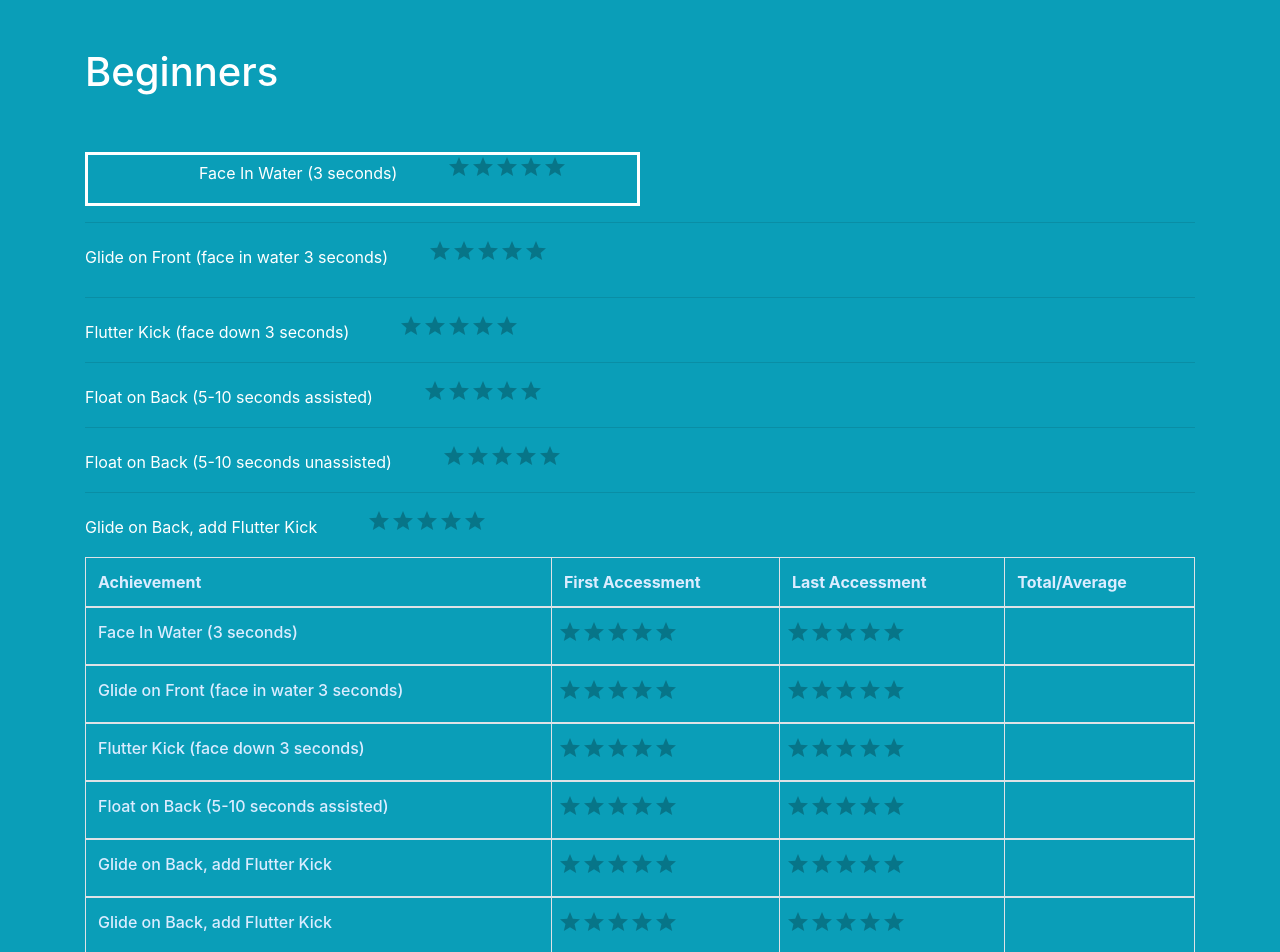
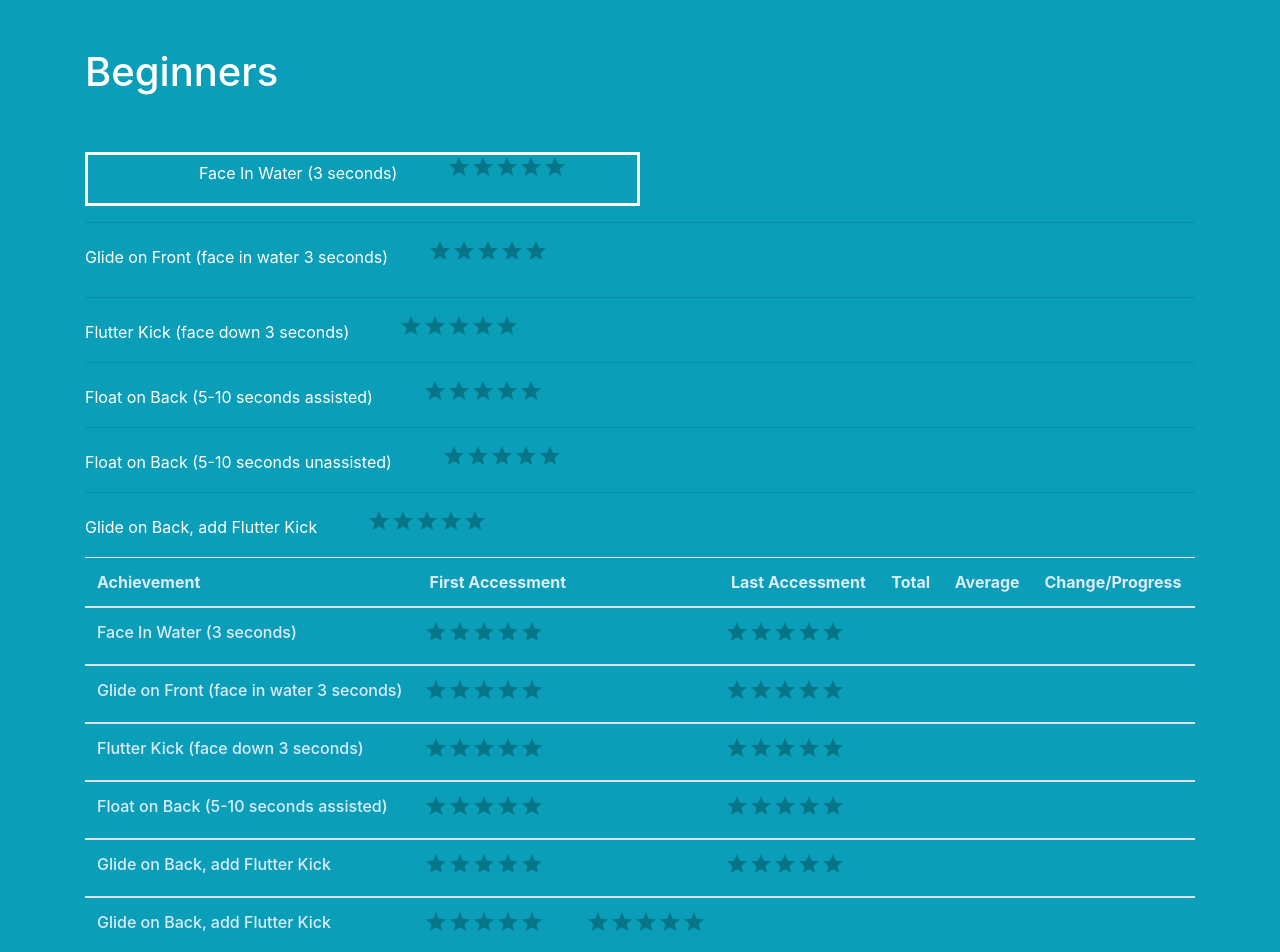
Before and after one commit to jimmymetts/Dolphin-Swimmers, a React (Create React App) app: page /beginners in a window 1280 px wide. Shown: the top 952 px of the page. Built offline with nearby package versions, Linux system fonts and the light colour scheme.

Commit message:
added total, average & progress to col

```diff
--- a/src/Beginners.js
+++ b/src/Beginners.js
@@ -104,19 +104,23 @@ function Beginners() {
                 setHover(newHover);
             }}
          ></Rating></p>
-         <Table  bordered class="table table-hover " className='table'>
+         <Table  /*bordered*/ hover  class="table table-hover " className='table'>
   <thead>
     <tr>
       {/* <th scope="col">#</th> */}
       <th scope="col">Achievement</th>
       <th scope="col">First Accessment</th>
+      <th scope="col"></th>
       <th scope="col">Last Accessment</th>
-      <th scope="col">Total/Average</th>
+      <th scope="col">Total</th>
+      <th scope="col">Average</th>
+      <th scope="col">Change/Progress</th>
     </tr>
   </thead>
   <tbody>
     <tr>
       {/* <th scope="row">1</th> */}
+      {/* row 1  */}
       <td>Face In Water (3 seconds)</td>
       <td>            <Rating
                 style={{marginLeft:-6}}
@@ -128,6 +132,7 @@ function Beginners() {
                 setHover(newHover);
             }}
          ></Rating></td>
+         <th scope="col"></th>
       <td><Rating
                 style={{marginLeft:-6}}
                 value={value}
@@ -138,6 +143,8 @@ function Beginners() {
                 setHover(newHover);
             }}
          ></Rating></td>
+         <th scope="col"></th>
+         <th scope="col"></th>
          <th scope="col"></th>
     </tr>
   </tbody>
@@ -156,6 +163,10 @@ function Beginners() {
                 setHover(newHover);
             }}
          ></Rating></td>
+
+         {/* * empty col b/w 1st & Final accessment * */}
+         <th scope="col"></th>
+
       <td><Rating
                 style={{marginLeft:-6}}
                 value={value}
@@ -184,6 +195,9 @@ function Beginners() {
                 setHover(newHover);
             }}
          ></Rating></td>
+
+        <th scope="col"></th>
+
       <td><Rating
                 style={{marginLeft:-6}}
                 value={value}
@@ -194,6 +208,8 @@ function Beginners() {
                 setHover(newHover);
             }}
          ></Rating></td>
+         <th scope="col"></th>
+         <th scope="col"></th>
          <th scope="col"></th>
     </tr>
   </tbody>
@@ -212,6 +228,10 @@ function Beginners() {
                 setHover(newHover);
             }}
          ></Rating></td>
+
+
+        <th scope="col"></th>
+
       <td><Rating
                 style={{marginLeft:-6}}
                 value={value}
@@ -222,6 +242,8 @@ function Beginners() {
                 setHover(newHover);
             }}
          ></Rating></td>
+         <th scope="col"></th>
+         <th scope="col"></th>
          <th scope="col"></th>
     </tr>
   </tbody>
@@ -240,6 +262,9 @@ function Beginners() {
                 setHover(newHover);
             }}
          ></Rating></td>
+
+        <th scope="col"></th>
+
       <td><Rating
                 style={{marginLeft:-6}}
                 value={value}
@@ -250,6 +275,8 @@ function Beginners() {
                 setHover(newHover);
             }}
          ></Rating></td>
+         <th scope="col"></th>
+         <th scope="col"></th>
          <th scope="col"></th>
     </tr>
   </tbody>
@@ -279,6 +306,8 @@ function Beginners() {
             }}
          ></Rating></td>
          <th scope="col"></th>
+         <th scope="col"></th>
+         <th scope="col"></th>
     </tr>
   </tbody>
   </Table>
```
